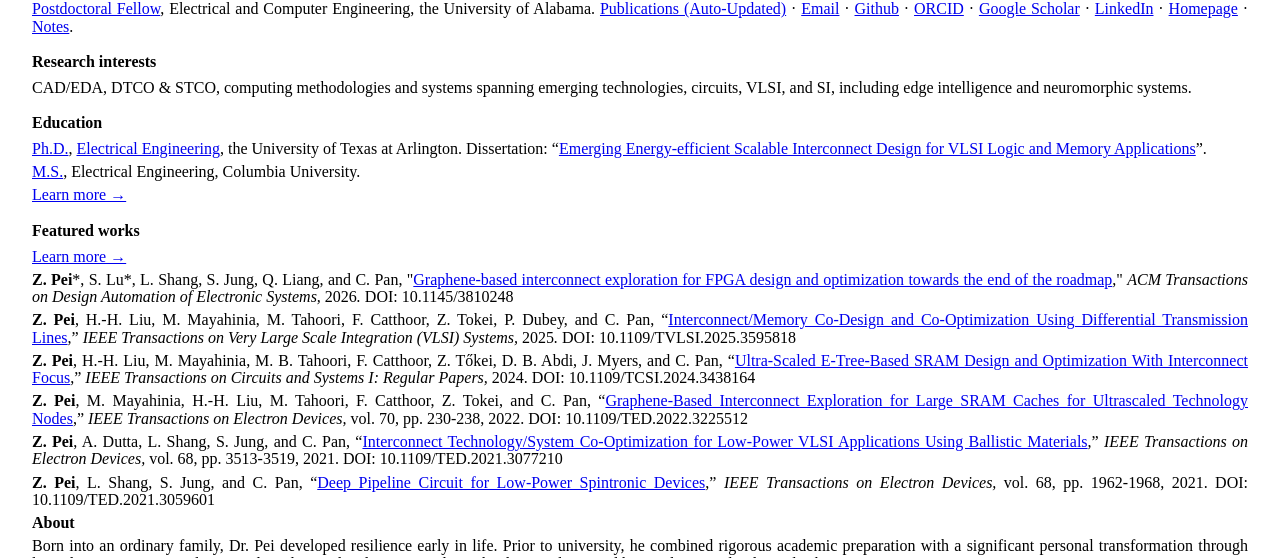
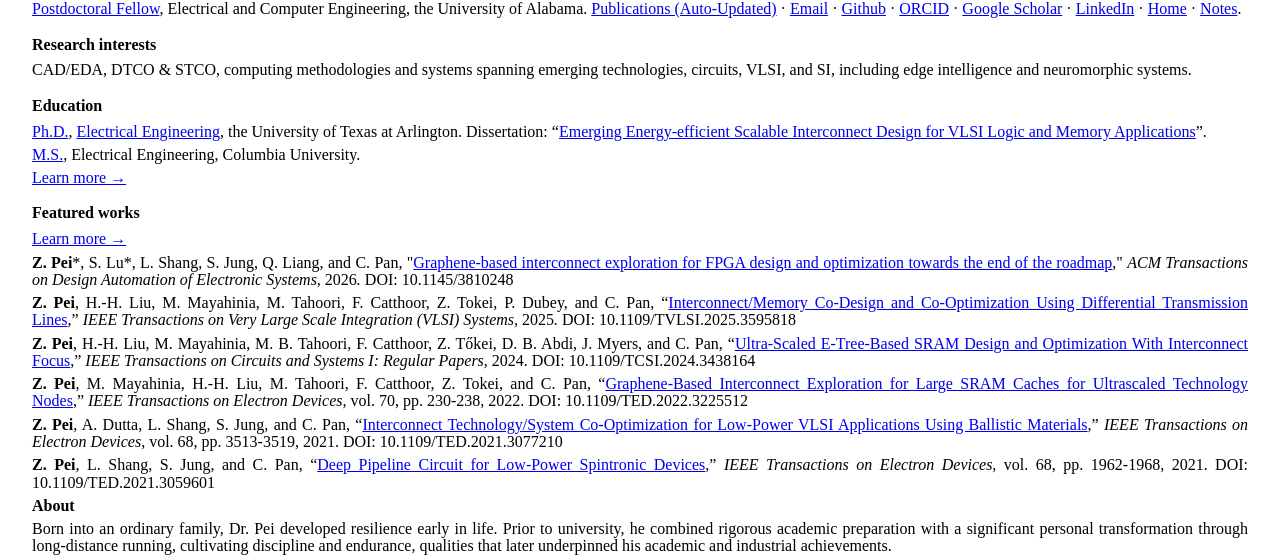
Before and after one commit to zp2130/zp2130.github.io, a plain HTML site: page index.html in a window 1280 px wide. Shown: the part 97-655 px from the top of the page. Drawn offline with Linux system fonts and the light colour scheme.

Commit message:
Change link text from 'Homepage' to 'Home'

```diff
--- a/index.html
+++ b/index.html
@@ -53,7 +53,7 @@
    rel="noopener noreferrer">Google Scholar</a> ·
   <a href="https://www.linkedin.com/in/zpei/" target="_blank" rel="noopener">LinkedIn</a> ·
     <a href="https://blogs.cuit.columbia.edu/zp2130/" target="_blank"
-   rel="noopener noreferrer">Homepage</a> ·
+   rel="noopener noreferrer">Home</a> ·
   <a href="https://ai-notes.pages.dev/" target="_blank" rel="noopener">Notes</a>.
 </span>
 <h2><span style="font-family: 'times new roman', times, serif; font-size: 12pt;"><strong>Research interests</strong></span></h2>
```
